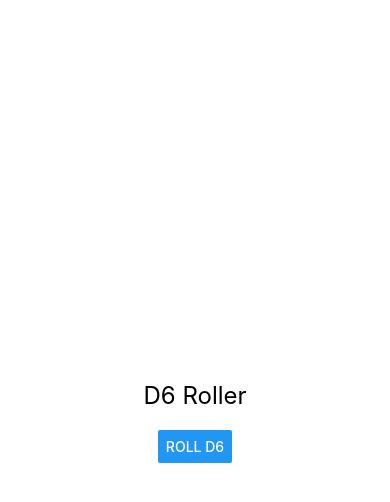
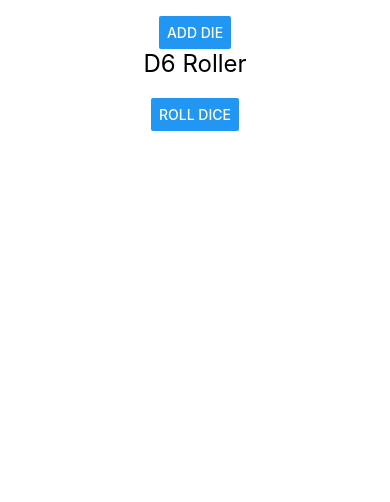
Before and after one commit to Aadrik/DiceRoller, a React Native app: screen / in a window 390 px wide. Shown: the top 502 px of the page. Built offline with nearby package versions, Linux system fonts and the light colour scheme.

Commit message:
Add: Button to add additional Die

```diff
--- a/App.tsx
+++ b/App.tsx
@@ -1,12 +1,27 @@
 import React, { useState } from "react";
-import { Text, View, Button } from "react-native";
+import { Text, View, Button, FlatList } from "react-native";
 
 export default function App() {
-  const [roll, setRoll] = useState<number | null>(null);
+  // State for how many dice to roll
+  const [diceCount, setDiceCount] = useState<number>(1);
 
-  const rollD6 = () => {
-    const result = Math.floor(Math.random() * 6) + 1;
-    setRoll(result);
+  // State for the results of the roll
+  const [results, setResults] = useState<number[]>([]);
+
+  //const [roll, setRoll] = useState<number | null>(null);
+
+  // Roll function for D6
+  const rollDice = () => {
+    const newResults = Array.from(
+      { length: diceCount },
+      () => Math.floor(Math.random() * 6) + 1
+    );
+    setResults(newResults);
+  };
+
+  // Increase dice count
+  const addDie = () => {
+    setDiceCount((prev) => prev + 1);
   };
 
   return (
@@ -18,13 +33,21 @@ export default function App() {
         padding: 16,
       }}
     >
+      {/* Buttons to control dice */}
+      <Button title="Add Die" onPress={addDie} />
       <Text style={{ fontSize: 24, marginBottom: 20 }}>D6 Roller</Text>
 
-      <Button title="Roll D6" onPress={rollD6} />
+      {/* Roll button */}
+      <Button title="Roll Dice" onPress={rollDice} />
 
-      {roll !== null && (
-        <Text style={{ fontSize: 32, marginTop: 20 }}>You Rolled: {roll}</Text>
-      )}
+      {/* Display results */}
+      <FlatList
+        data={results}
+        keyExtractor={(_, i) => i.toString()}
+        renderItem={({ item, index }) => (
+          <Text style={{ fontSize: 20 }}>{`Die ${index + 1}: ${item}`}</Text>
+        )}
+      />
     </View>
   );
 }
```
